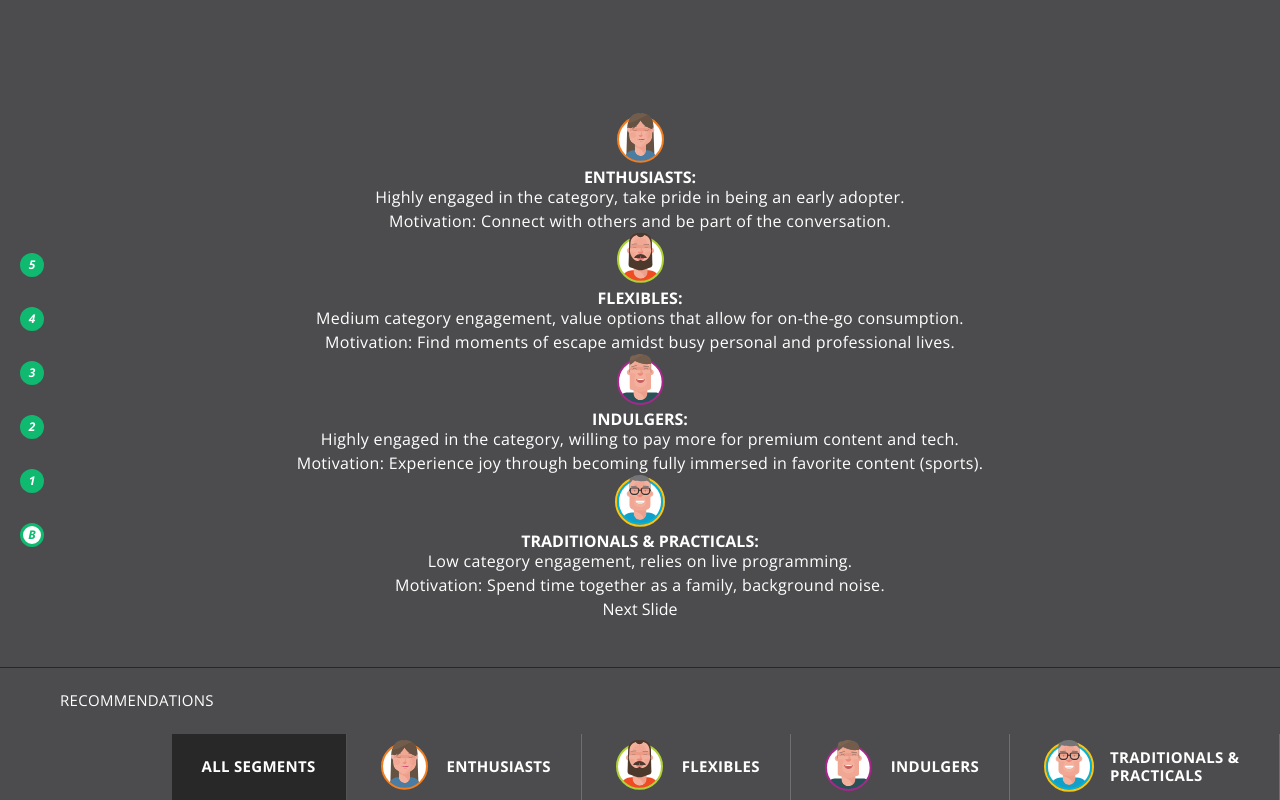
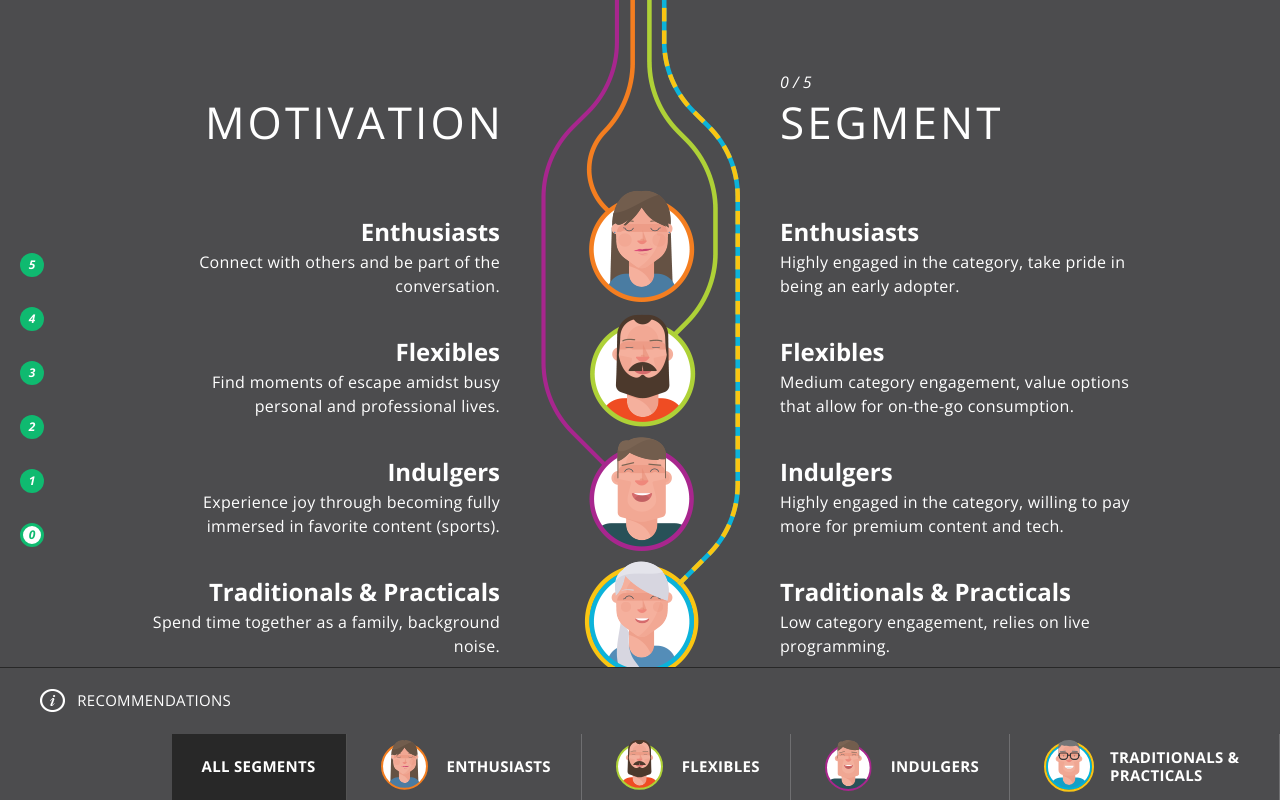
Before and after one commit to EggStrategy/dish-path-purchase, a PHP site: page / in a window 1280 px wide. Run offline with PHP 8.4, Linux system fonts and the light colour scheme; some libraries are stand-ins or nearby versions.

Commit message:
Bottom design/images/styles

```diff
--- a/assets/css/application.css
+++ b/assets/css/application.css
@@ -161,6 +161,12 @@ em {
 /* $sprite: image-url("sprite.svg"); */
 [class*="icon-"] {
   display: inline-block;
+}
+
+.icon-recommendations {
+  width: 25px;
+  height: 23px;
+  background: url('/assets/images/icon-recommendations.png?1408680802') no-repeat;
 }
 
 .icon-enthusiasts {
@@ -731,7 +737,7 @@ html, body {
 }
 
 #fp-nav li:nth-child(6) span:before {
-  content: "B";
+  content: "0";
 }
 
 .fp-tooltip {
@@ -827,7 +833,15 @@ html, body {
 .recomend-link {
   float: left;
   height: 66px;
-  padding: 20px 20px 0 60px;
+  margin-left: 20px;
+  padding: 20px 20px 0 20px;
+}
+.recomend-link:hover {
+  background: #282828;
+}
+.recomend-link .icon-recommendations {
+  margin-right: 8px;
+  vertical-align: -6px;
 }
 
 .segment-nav {
@@ -1131,7 +1145,116 @@ html, body {
 .bottom {
   background: #4c4c4e;
   color: #fff;
-  text-align: center;
+}
+.bottom h2 {
+  font-size: 44px;
+  font-size: 2.75rem;
+  margin-bottom: 24px;
+  font-weight: 300;
+  letter-spacing: 0.07em;
+  text-transform: uppercase;
+}
+.bottom h3 {
+  font-size: 24px;
+  font-size: 1.5rem;
+  margin-bottom: 6px;
+  font-weight: 700;
+  text-transform: none;
+}
+
+.bottom-section [data-segment] {
+  position: absolute;
+}
+.bottom-section [data-segment]:nth-child(2) {
+  top: 220px;
+}
+.bottom-section [data-segment]:nth-child(3) {
+  top: 340px;
+}
+.bottom-section [data-segment]:nth-child(4) {
+  top: 460px;
+}
+.bottom-section [data-segment]:nth-child(5) {
+  top: 580px;
+}
+.bottom-section [data-segment]:nth-child(6) {
+  top: 700px;
+}
+
+.bottom-left,
+.bottom-right {
+  position: absolute;
+  top: 0;
+  bottom: 0;
+  width: 50%;
+  height: 100%;
+  padding: 100px 140px 0;
+}
+
+.bottom-left {
+  left: 0;
+  text-align: right;
+}
+.bottom-left h2 {
+  margin-right: -4px;
+}
+.bottom-left [data-segment] {
+  right: 140px;
+  padding-left: 140px;
+}
+
+.bottom-right {
+  right: 0;
+}
+.bottom-right [data-segment] {
+  left: 140px;
+  padding-right: 140px;
+}
+.bottom-right .position {
+  position: absolute;
+  top: 70px;
+  left: 140px;
+  font-style: italic;
+}
+
+.segment-paths {
+  position: absolute;
+  top: 0;
+  left: 50%;
+  width: 199px;
+  margin-left: -99px;
+}
+.segment-paths [class*="path-"] {
+  position: absolute;
+  top: 0;
+}
+
+.path-enthusiasts {
+  left: 45px;
+  width: 109px;
+  height: 302px;
+  background: url('/assets/images/path-enthusiasts.png?1408679128') no-repeat;
+}
+
+.path-flexibles {
+  right: 22px;
+  width: 128px;
+  height: 427px;
+  background: url('/assets/images/path-flexibles.png?1408679054') no-repeat;
+}
+
+.path-indulgers {
+  left: 0;
+  width: 153px;
+  height: 551px;
+  background: url('/assets/images/path-indulgers.png?1408678963') no-repeat;
+}
+
+.path-traditionals {
+  right: 0;
+  width: 156px;
+  height: 678px;
+  background: url('/assets/images/path-traditionals.png?1408678423') no-repeat;
 }
 
 .stage-1 .stage-right {
--- a/assets/js/scripts.js
+++ b/assets/js/scripts.js
@@ -1,19 +1,4 @@
 $(function(){
-
-  stageFooter = function() {
-
-    var footer = $('.stage-footer');
-    var stage = $('.stage');
-    var activeStage = stage.hasClass('active');
-    var stageID = stage.eq();
-
-    stage.each(function() {
-      if($('.stage.active').length != 0) {
-        footer.addClass('active');
-      }
-    });
-
-  }
 
   $('#fullpage').fullpage({
     paddingBottom: '66px',
@@ -29,6 +14,7 @@ $(function(){
       }
 
       if(index == 3){
+        $('.stage-3 .triggers').addClass('fadeInUp animated');
       }
 
     }
@@ -47,7 +33,7 @@ $(function(){
     navLink.on('click',function(e){
       e.preventDefault();
       var body = $('body');
-      var segment = $('.stage').find('[data-segment]');
+      var segment = $('[data-segment]');
       var navLinkSegment = $(this).attr('data-segment');
       var segmentData = segment.attr('data-segment');
 
@@ -61,22 +47,10 @@ $(function(){
       navLink.removeClass('active');
       $(this).addClass('active');
 
-/*
-      var activeClass = 'active-';
-      var bodyClass = activeClass.concat(navLinkSegment);
-      body.removeAttr('class');
-      body.addClass(bodyClass);
-*/
-
-      console.log(segmentData);
-
     });
-
 
   }
 
-
   segmentNav();
-  stageFooter();
 
 });
--- a/assets/sass/global/_icons.scss
+++ b/assets/sass/global/_icons.scss
@@ -1,6 +1,12 @@
 
 [class*="icon-"] {
   display: inline-block;
+}
+
+.icon-recommendations {
+  width: 25px;
+  height: 23px;
+  background: $icon-recommendations no-repeat;
 }
 
 .icon-enthusiasts {
--- a/assets/sass/global/_images.scss
+++ b/assets/sass/global/_images.scss
@@ -1,10 +1,17 @@
 
 /* $sprite: image-url("sprite.svg"); */
+
+$icon-recommendations: image-url("icon-recommendations.png");
 
 $icon-enthusiasts:  image-url("icon-enthusiasts.svg");
 $icon-flexibles:    image-url("icon-flexibles.svg");
 $icon-indulgers:    image-url("icon-indulgers.svg");
 $icon-traditionals: image-url("icon-traditionals.svg");
+
+$path-enthusiasts:  image-url("path-enthusiasts.png");
+$path-flexibles:    image-url("path-flexibles.png");
+$path-indulgers:    image-url("path-indulgers.png");
+$path-traditionals: image-url("path-traditionals.png");
 
 
 
--- a/assets/sass/sections/_bottom.scss
+++ b/assets/sass/sections/_bottom.scss
@@ -2,5 +2,125 @@
 .bottom {
   background: $dk-grey;
   color: #fff;
-  text-align: center;
+
+  h2 {
+    @include font-size(44px);
+    margin-bottom: 24px;
+    font-weight: $light;
+    letter-spacing: 0.07em;
+    text-transform: uppercase;
+  }
+
+  h3 {
+    @include font-size(24px);
+    margin-bottom: 6px;
+    font-weight: $bold;
+    text-transform: none;
+  }
 }
+
+.bottom-section [data-segment] {
+  position: absolute;
+
+  &:nth-child(2) {
+    top: 220px;
+  }
+
+  &:nth-child(3) {
+    top: 340px;
+  }
+
+  &:nth-child(4) {
+    top: 460px;
+  }
+
+  &:nth-child(5) {
+    top: 580px;
+  }
+
+  &:nth-child(6) {
+    top: 700px;
+  }
+}
+
+
+.bottom-left,
+.bottom-right {
+  position: absolute;
+  top: 0;
+  bottom: 0;
+  width: 50%;
+  height: 100%;
+  padding: 100px 140px 0;
+}
+
+.bottom-left {
+  left: 0;
+  text-align: right;
+
+  h2 {
+    margin-right: -4px;
+  }
+
+  [data-segment] {
+    right: 140px;
+    padding-left: 140px;
+  }
+}
+
+.bottom-right {
+  right: 0;
+
+  [data-segment] {
+    left: 140px;
+    padding-right: 140px;
+  }
+
+  .position {
+    position: absolute;
+    top: 70px;
+    left: 140px;
+    font-style: italic;
+  }
+}
+
+.segment-paths {
+  position: absolute;
+  top: 0;
+  left: 50%;
+  width: 199px;
+  margin-left: -99px;
+
+  [class*="path-"] {
+    position: absolute;
+    top: 0;
+  }
+}
+
+.path-enthusiasts {
+  left: 45px;
+  width: 109px;
+  height: 302px;
+  background: $path-enthusiasts no-repeat;
+}
+
+.path-flexibles {
+  right: 22px;
+  width: 128px;
+  height: 427px;
+  background: $path-flexibles no-repeat;
+}
+
+.path-indulgers {
+  left: 0;
+  width: 153px;
+  height: 551px;
+  background: $path-indulgers no-repeat;
+}
+
+.path-traditionals {
+  right: 0;
+  width: 156px;
+  height: 678px;
+  background: $path-traditionals no-repeat;
+}
--- a/assets/sass/stage/_footer.scss
+++ b/assets/sass/stage/_footer.scss
@@ -21,7 +21,17 @@
 .recomend-link {
   float: left;
   height: 66px;
-  padding: 20px 20px 0 60px;
+  margin-left: 20px;
+  padding: 20px 20px 0 20px;
+
+  &:hover {
+    background: $black;
+  }
+
+  .icon-recommendations {
+    margin-right: 8px;
+    vertical-align: -6px;
+  }
 }
 
 .segment-nav {
--- a/assets/sass/stage/_nav.scss
+++ b/assets/sass/stage/_nav.scss
@@ -68,7 +68,7 @@
 }
 
 #fp-nav li:nth-child(6) span:before {
-  content: "B";
+  content: "0";
 }
 
 .fp-tooltip {
--- a/views/bottom.php
+++ b/views/bottom.php
@@ -1,34 +1,65 @@
 
 <section data-anchor="intro" class="bottom section active">
 
+  <div class="segment-paths">
+    <div class="path-enthusiasts" data-segment="enthusiasts"></div>
+    <div class="path-flexibles" data-segment="flexibles"></div>
+    <div class="path-indulgers" data-segment="indulgers"></div>
+    <div class="path-traditionals" data-segment="traditionals"></div>
+  </div>
+
+  <div class="bottom-left bottom-section">
+
+    <h2>Motivation</h2>
+
     <div data-segment="enthusiasts">
-    <div class="icon-enthusiasts"></div>
-    <h3 class="label">Enthusiasts:</h3>
-    <p>Highly engaged in the category, take pride in being an early adopter.</p>
-    <p>Motivation: Connect with others and be part of the conversation.</p>
+      <h3>Enthusiasts</h3>
+      <p>Connect with others and be part of the conversation.</p>
     </div>
 
     <div data-segment="flexibles">
-    <div class="icon-flexibles"></div>
-    <h3 class="label">Flexibles:</h3>
-    <p>Medium category engagement, value options that allow for on-the-go consumption.</p>
-    <p>Motivation: Find moments of escape amidst busy personal and professional lives.</p>
+      <h3>Flexibles</h3>
+      <p>Find moments of escape amidst busy personal and professional lives.</p>
     </div>
 
     <div data-segment="indulgers">
-    <div class="icon-indulgers"></div>
-    <h3 class="label">Indulgers:</h3>
-    <p>Highly engaged in the category, willing to pay more for premium content and tech.</p>
-    <p>Motivation: Experience joy through becoming fully immersed in favorite content (sports).</p>
+      <h3>Indulgers</h3>
+      <p>Experience joy through becoming fully immersed in favorite content (sports).</p>
     </div>
 
     <div data-segment="traditionals">
-    <div class="icon-traditionals"></div>
-    <h3 class="label">Traditionals &amp; Practicals:</h3>
-    <p>Low category engagement, relies on live programming.</p>
-    <p>Motivation: Spend time together as a family, background noise.</p>
+      <h3>Traditionals &amp; Practicals</h3>
+      <p>Spend time together as a family, background noise.</p>
     </div>
 
-  <span class="slide-up-btn">Next Slide</span>
+  </div>
+
+  <div class="bottom-right bottom-section">
+
+    <h2>Segment</h2>
+
+    <div data-segment="enthusiasts">
+      <h3>Enthusiasts</h3>
+      <p>Highly engaged in the category, take pride in being an early adopter.</p>
+    </div>
+
+    <div data-segment="flexibles">
+      <h3>Flexibles</h3>
+      <p>Medium category engagement, value options that allow for on-the-go consumption.</p>
+    </div>
+
+    <div data-segment="indulgers">
+      <h3>Indulgers</h3>
+      <p>Highly engaged in the category, willing to pay more for premium content and tech.</p>
+    </div>
+
+    <div data-segment="traditionals">
+      <h3>Traditionals &amp; Practicals</h3>
+      <p>Low category engagement, relies on live programming.</p>
+    </div>
+
+    <div class="position">0 / 5</div>
+
+  </div>
 
 </section>
--- a/views/stage-3.php
+++ b/views/stage-3.php
@@ -3,7 +3,7 @@
 
   <div class="stage-left">
 
-    <div class="triggers fadeInUp animated">
+    <div class="triggers">
       <h2>Triggers</h2>
       <ul>
         <li>Bundling with high-speed internet</li>
--- a/views/stage-footer.php
+++ b/views/stage-footer.php
@@ -1,7 +1,7 @@
 </div>
 
 <footer class="stage-footer">
-  <a href="" class="recomend-link">Recommendations</a>
+  <a href="" class="recomend-link"><span class="icon-recommendations"></span> Recommendations</a>
 
   <nav class="segment-nav">
     <a href="" data-segment="all" class="active">All Segments</a>
```
Also changed, not shown: assets/images/icon-recommendations.png (added), assets/images/path-enthusiasts.png (added), assets/images/path-flexibles.png (added), assets/images/path-indulgers.png (added), assets/images/path-traditionals.png (added). Lines whose indentation alone changed are shown as unchanged.
